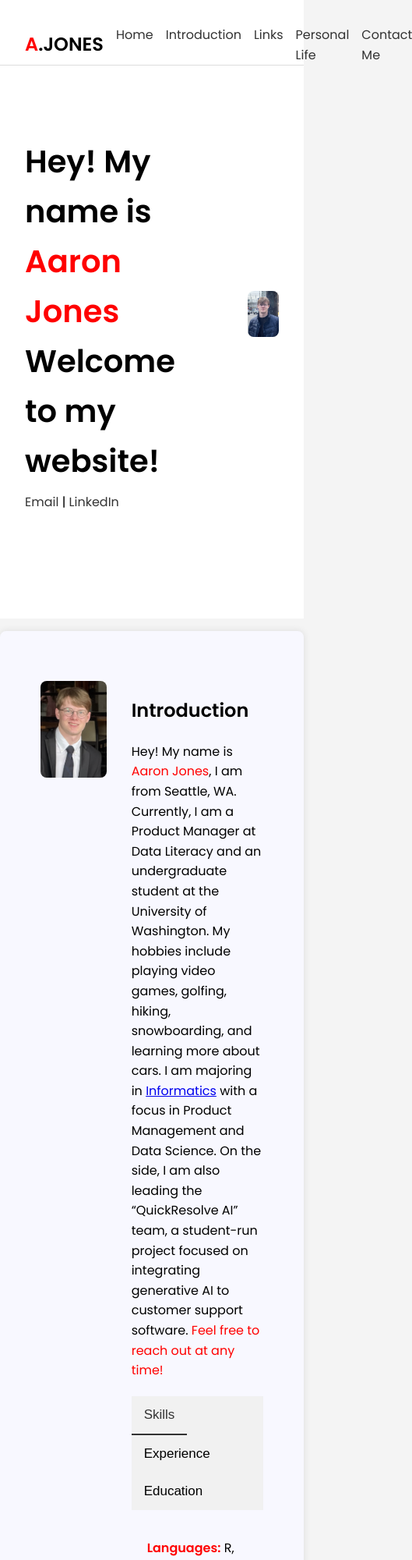
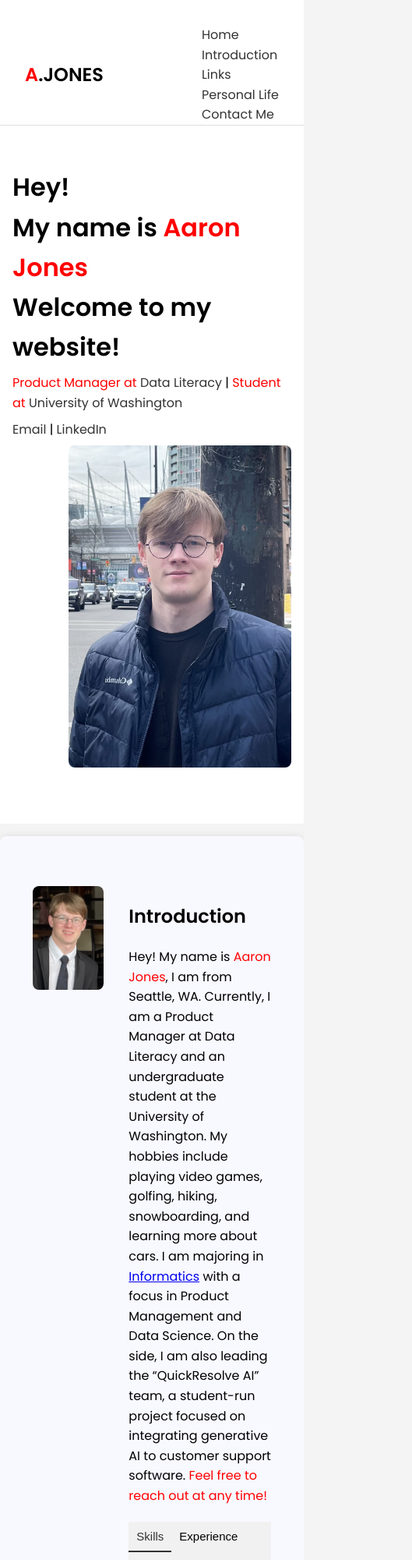
Before and after one commit to aaronmj2003/personal-website, a plain HTML site: page index.html in a window 390 px wide. Shown: the top 2000 px of the page at 78% size, 529 px wide, since content can reach past the window. Drawn offline with Linux system fonts and the light colour scheme.

Commit message:
CSS changes for mobile devices

```diff
--- a/index.html
+++ b/index.html
@@ -21,7 +21,8 @@
         </nav>
         <div class="intro">
             <div class="intro-text">
-                <h1>Hey! My name is <span style="color: red;">Aaron Jones</span><br>Welcome to my website!</h1>
+                <h1>Hey!<br>My name is <span style="color: red;">Aaron Jones</span><br>Welcome to my website!</h1>
+                <p><span style ="color: red;">Product Manager at </span><span style="color: #7CB9E8;"><a href="https://www.dataliteracy.com">Data Literacy</a></span> | <span style ="color: red;">Student at </span><span style="color: purple;"><a href="https://www.washington.edu/">University of Washington</a></span> </p>
                 <p><a href="mailto:aaronj23@uw.edu">Email</a> | <a href="https://www.linkedin.com/in/aaron-matthew-jones/">LinkedIn</a></p>
             </div>
             <div class="intro-image">
--- a/style.css
+++ b/style.css
@@ -4,6 +4,10 @@ body {
     margin: 0;
     padding: 0;
     background-color: #f4f4f4;
+}
+
+html {
+    scroll-behavior: smooth;
 }
 
 header {
@@ -61,12 +65,12 @@ nav ul li a:hover {
 
 .intro-text h1 {
     font-size: 2.5rem;
-    margin-bottom: 0.25rem;
+    margin-bottom: 0.05rem;
     text-align: left;
 }
 
 .intro-text p {
-    margin: 0.5rem 0;
+    margin: 0.1rem 0;
     text-align: left;
 }
 
@@ -339,3 +343,75 @@ footer a {
     font-size: 0.875rem;
     color: #666;
 }
+
+/* Responsive Styles */
+@media only screen and (max-width: 600px) {
+    nav ul {
+        flex-direction: column;
+        align-items: flex-start;
+    }
+
+    .intro {
+        flex-direction: column;
+        align-items: center;
+        text-align: center;
+        padding: 2rem 1rem;
+    }
+
+    .intro-text {
+        margin-right: 0;
+        max-width: 100%;
+    }
+
+    .intro-image img {
+        max-width: 80%;
+    }
+
+    .intro-text h1 {
+        font-size: 2rem;
+    }
+
+    .intro-text p {
+        margin: 0.5rem 0;
+    }
+
+    .container {
+        padding: 0 10px;
+    }
+
+    .tabs button {
+        padding: 10px;
+        font-size: 15px;
+    }
+
+    .tabcontent {
+        padding: 10px;
+    }
+
+    .gallery {
+        grid-template-columns: 1fr;
+        gap: 5px;
+    }
+
+    .link-button {
+        width: 90%;
+        padding: 1rem;
+    }
+
+    .link-logo {
+        width: 40px;
+        height: 40px;
+    }
+
+    .link-text h3 {
+        font-size: 1.25rem;
+    }
+
+    .link-text p {
+        font-size: 0.875rem;
+    }
+
+    .link-text span {
+        font-size: 0.75rem;
+    }
+}
```
